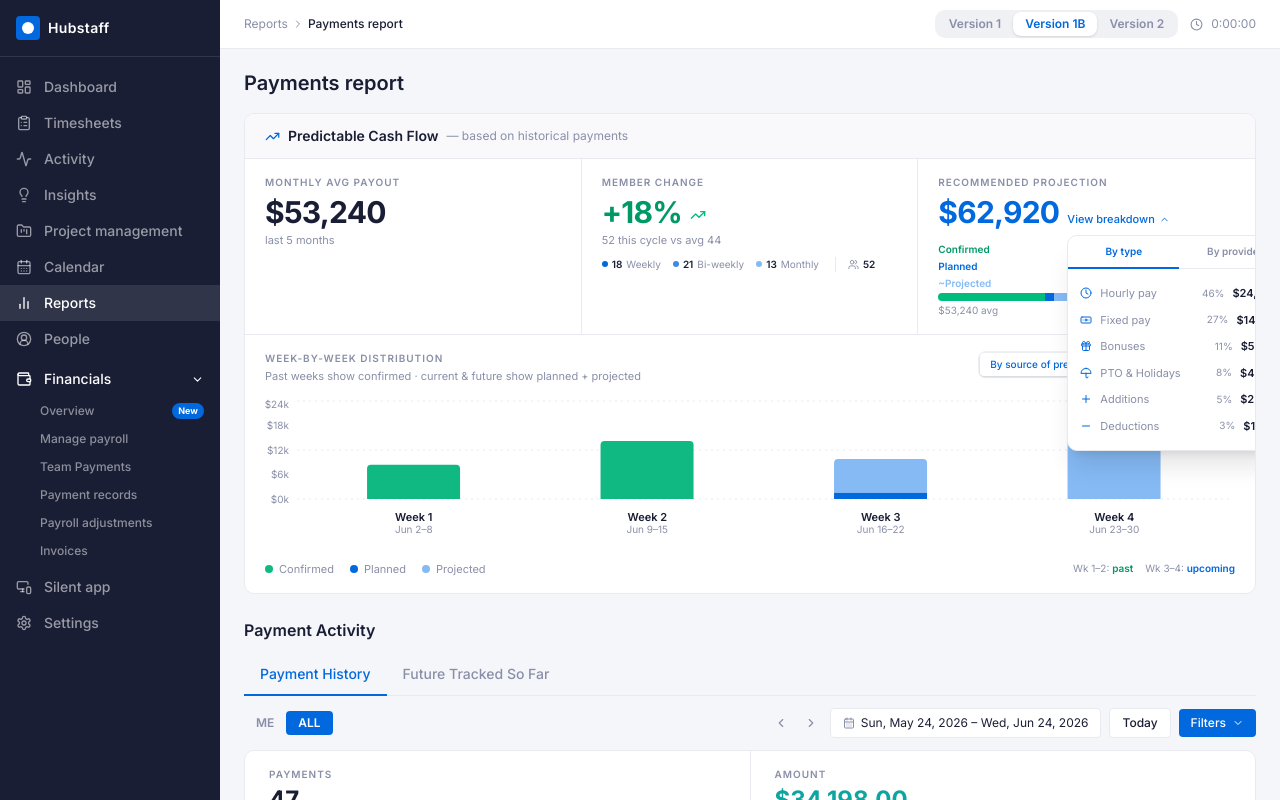
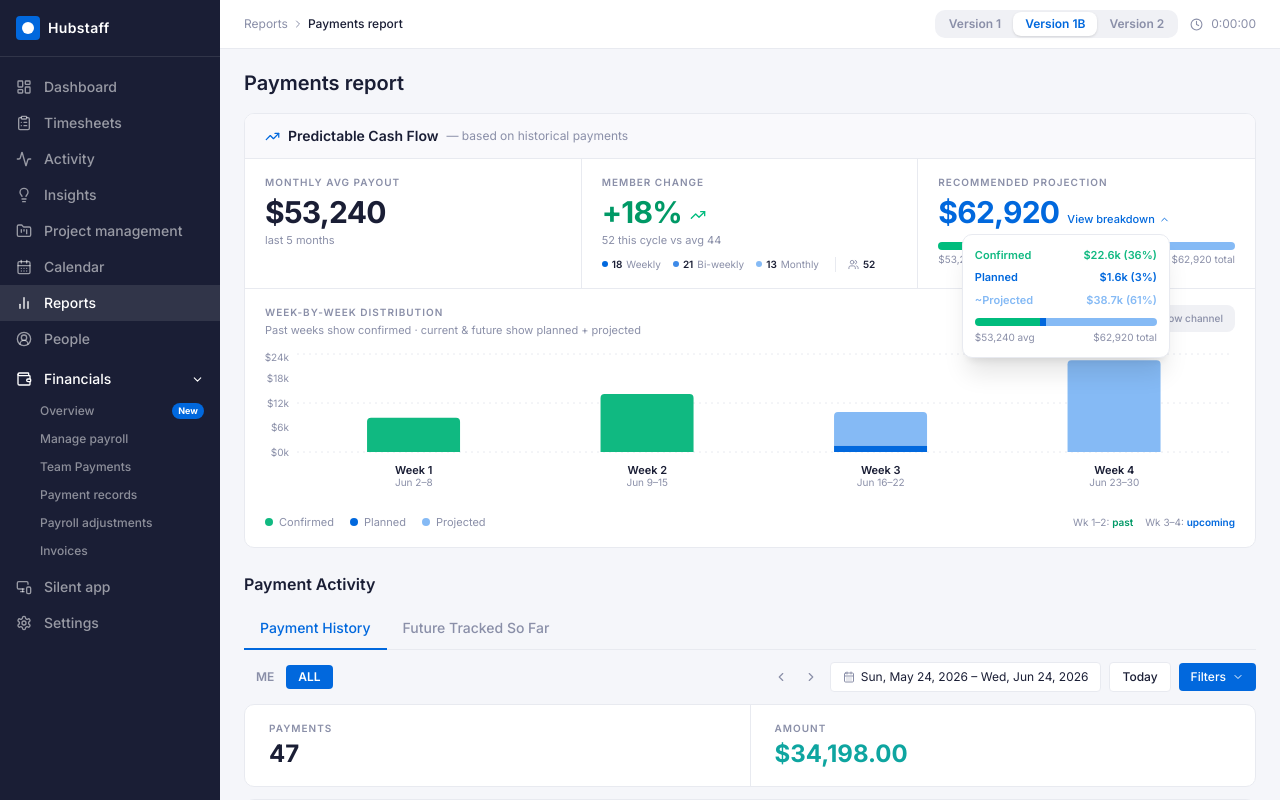
Before and after one commit to guilhermesilva-hubstaff/predictable-cashflow, a React (Vite) app: page / in a window 1280 px wide. Both pictures are taken after a click on the button "View breakdown". Built offline with nearby package versions, Linux system fonts and the light colour scheme.

Commit message:
Move projection breakdown into View breakdown popover

```diff
--- a/src/app/App.tsx
+++ b/src/app/App.tsx
@@ -1,4 +1,4 @@
-import { useState } from "react";
+import { useState, useRef } from "react";
 import {
   AreaChart, Area, BarChart, Bar, PieChart, Pie, Cell,
   XAxis, YAxis, Tooltip, ResponsiveContainer, CartesianGrid,
@@ -667,6 +667,12 @@
   { week: "Week 3", dateLabel: "Jun 16–22", factual: 0,     tracked: 1600, projected: 8200, total: 9800  },
   { week: "Week 4", dateLabel: "Jun 23–30", factual: 0,     tracked: 0,   projected: 22480, total: 22480 },
 ];
+const v1bConfirmed = v1bWeeklyData.reduce((s, w) => s + w.factual,  0);
+const v1bPlanned   = v1bWeeklyData.reduce((s, w) => s + w.tracked,  0);
+const v1bProjected = v1AdjProj - v1bConfirmed - v1bPlanned;
+const v1bPctC = Math.round(v1bConfirmed / v1AdjProj * 100);
+const v1bPctP = Math.round(v1bPlanned   / v1AdjProj * 100);
+const v1bPctR = 100 - v1bPctC - v1bPctP;
 
 function SegmentedWeekBar(props: any) {
   const { x, y, width, height, payload } = props;
@@ -688,6 +694,57 @@
   addSeg("tracked",   tracked,   "#0168dd", !projected);
   addSeg("projected", projected, "#85baf5", true);
   return <g>{rects}</g>;
+}
+
+function ProjectionBreakdownPopover() {
+  const [open, setOpen] = useState(false);
+  const [pos, setPos] = useState({ top: 0, right: 0 });
+  const btnRef = useRef<HTMLButtonElement>(null);
+  const fmtK = (n: number) => { const k = n / 1000; return `$${k % 1 === 0 ? k.toFixed(0) : k.toFixed(1)}k`; };
+  const toggle = () => {
+    if (btnRef.current) {
+      const r = btnRef.current.getBoundingClientRect();
+      setPos({ top: r.bottom + 6, right: window.innerWidth - r.right });
+    }
+    setOpen(o => !o);
+  };
+  return (
+    <div className="relative">
+      <button ref={btnRef} onClick={toggle} className="flex items-center gap-1 text-[11px] text-[#0168dd] hover:text-[#0057bb] transition-colors select-none">
+        View breakdown <ChevronDown size={11} className={`transition-transform duration-150 ${open ? "rotate-180" : ""}`} />
+      </button>
+      {open && (
+        <>
+          <div className="fixed inset-0 z-20" onClick={() => setOpen(false)} />
+          <div className="fixed z-30 bg-white rounded-lg border border-[#e8eaf0] shadow-xl w-52 p-3" style={{ top: pos.top, right: pos.right }}>
+            <div className="space-y-1.5">
+              {([
+                { label: "Confirmed",  color: "#10b981", value: v1bConfirmed, pct: v1bPctC },
+                { label: "Planned",    color: "#0168dd", value: v1bPlanned,   pct: v1bPctP },
+                { label: "~Projected", color: "#85baf5", value: v1bProjected, pct: v1bPctR },
+              ] as const).map(({ label, color, value, pct }) => (
+                <div key={label} className="flex justify-between text-[11px] font-semibold" style={{ color }}>
+                  <span>{label}</span>
+                  <span>{fmtK(value)} ({pct}%)</span>
+                </div>
+              ))}
+            </div>
+            <div className="mt-2.5 h-2 rounded-full overflow-hidden">
+              <div className="h-full flex">
+                <div className="h-full bg-emerald-500" style={{ width: `${v1bPctC}%` }} />
+                <div className="h-full bg-[#0168dd]" style={{ width: `${Math.max(v1bPctP, 0.6)}%` }} />
+                <div className="h-full flex-1 bg-[#85baf5]" />
+              </div>
+            </div>
+            <div className="flex justify-between text-[10px] text-[#8a8fa8] mt-1">
+              <span>{fmt0(v1AvgMonthly)} avg</span>
+              <span>{fmt0(v1AdjProj)} total</span>
+            </div>
+          </div>
+        </>
+      )}
+    </div>
+  );
 }
 
 function BreakdownPopover() {
@@ -783,45 +840,19 @@
           <p className="text-[10px] font-semibold uppercase tracking-widest text-[#8a8fa8] mb-1">Recommended projection</p>
           <div className="flex items-baseline gap-2">
             <p className="text-3xl font-bold text-[#0168dd] tracking-tight">{fmt0(v1AdjProj)}</p>
-            <BreakdownPopover />
+            <ProjectionBreakdownPopover />
           </div>
-          {(() => {
-            const confirmed  = v1bWeeklyData.reduce((s,w) => s + w.factual,  0);
-            const planned    = v1bWeeklyData.reduce((s,w) => s + w.tracked,  0);
-            const projected  = v1AdjProj - confirmed - planned;
-            const pctC = Math.round(confirmed / v1AdjProj * 100);
-            const pctP = Math.round(planned   / v1AdjProj * 100);
-            const pctR = 100 - pctC - pctP;
-            return (
-              <>
-                {(() => {
-                  const fmtK = (n: number) => { const k = n/1000; return `$${k%1===0?k.toFixed(0):k.toFixed(1)}k`; };
-                  return (
-                    <div className="mt-3 mb-0.5 text-[10px] space-y-0.5">
-                      {([
-                        { label: "Confirmed",   color: "text-emerald-600", value: confirmed, pct: pctC },
-                        { label: "Planned",     color: "text-[#0168dd]",   value: planned,   pct: pctP },
-                        { label: "~Projected",  color: "text-[#85baf5]",   value: projected, pct: pctR },
-                      ] as const).map(({ label, color, value, pct }) => (
-                        <div key={label} className={`flex justify-between font-semibold ${color}`}>
-                          <span>{label}</span>
-                          <span>{fmtK(value)} ({pct}%)</span>
-                        </div>
-                      ))}
-                    </div>
-                  );
-                })()}
-                <div className="h-2 rounded-full overflow-hidden">
-                  <div className="h-full flex" style={{ width: "100%" }}>
-                    <div className="h-full bg-emerald-500" style={{ width: `${pctC}%` }} />
-                    <div className="h-full bg-[#0168dd]" style={{ width: `${Math.max(pctP, 0.6)}%` }} />
-                    <div className="h-full flex-1 bg-[#85baf5]" />
-                  </div>
-                </div>
-                <div className="flex justify-between text-[10px] text-[#8a8fa8] mt-0.5"><span>{fmt0(v1AvgMonthly)} avg</span><span>{fmt0(v1AdjProj)} total</span></div>
-              </>
-            );
-          })()}
+          <div className="mt-3 h-2 rounded-full overflow-hidden">
+            <div className="h-full flex">
+              <div className="h-full bg-emerald-500" style={{ width: `${v1bPctC}%` }} />
+              <div className="h-full bg-[#0168dd]" style={{ width: `${Math.max(v1bPctP, 0.6)}%` }} />
+              <div className="h-full flex-1 bg-[#85baf5]" />
+            </div>
+          </div>
+          <div className="flex justify-between text-[10px] text-[#8a8fa8] mt-0.5">
+            <span>{fmt0(v1AvgMonthly)} avg</span>
+            <span>{fmt0(v1AdjProj)} total</span>
+          </div>
         </div>
       </div>
       <div className="flex divide-x divide-[#e8eaf0]">
```
